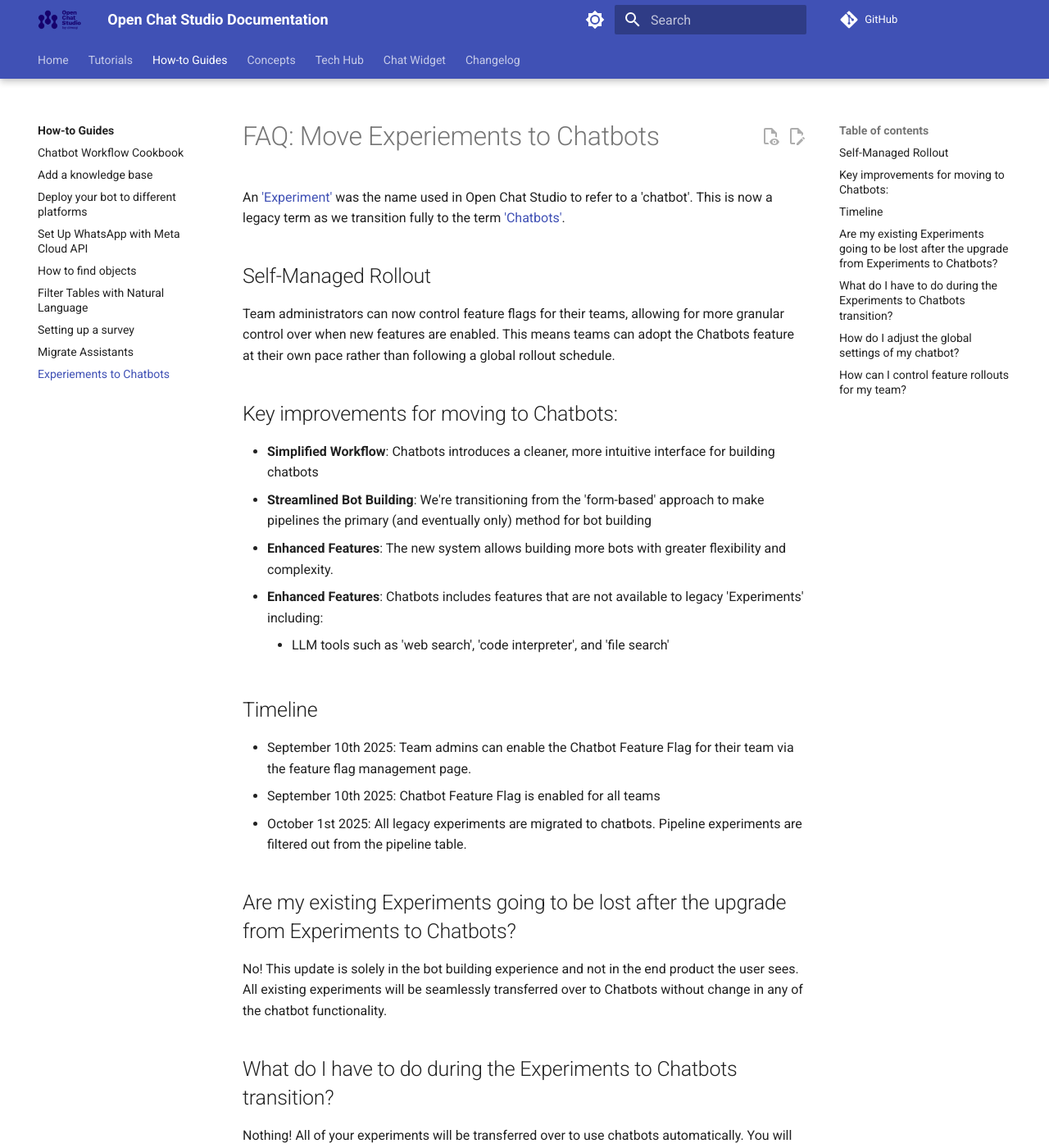
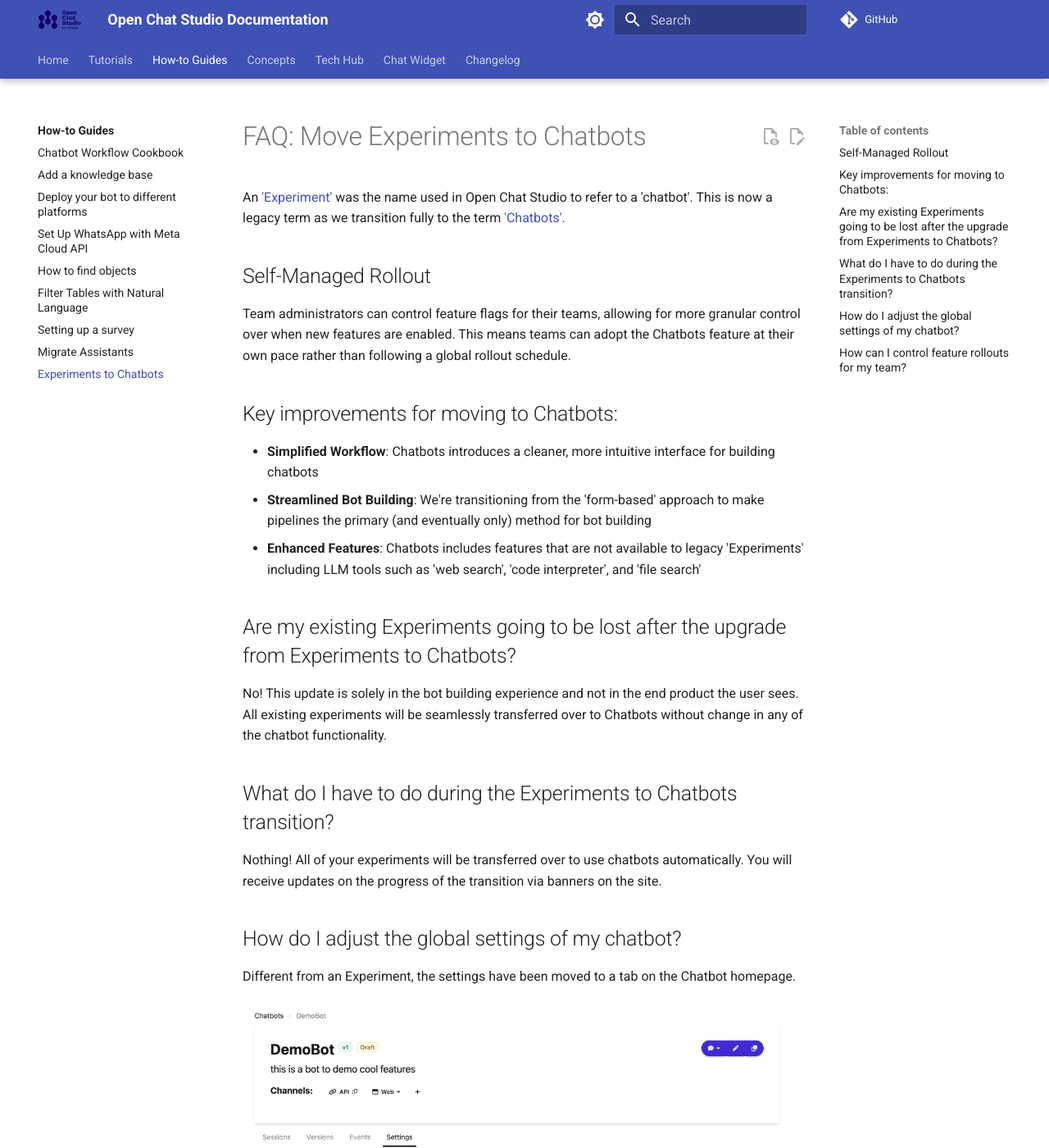
Before and after one commit to dimagi/open-chat-studio-docs, an MkDocs documentation site: the page built from docs/how-to/rollout_faq.md, in a window 1280 px wide and 1400 px high. Shown: the whole window at 82% size. Built offline with MkDocs 1.6.1 and Material for MkDocs 9.7.7, drawn with Linux system fonts in a browser that asks for light colours; a script that is not in the unit is left out; comment, search, counter and statistics services are not loaded; some of the changed text lies outside the part shown.

Commit message:
PR review comments fixed

```diff
--- a/docs/how-to/rollout_faq.md
+++ b/docs/how-to/rollout_faq.md
@@ -1,22 +1,15 @@
-# FAQ: Move Experiements to Chatbots
-An ['Experiment'](../concepts/experiment/index.md) was the  name used in Open Chat Studio to refer to a 'chatbot'. This is now a legacy term as we transition fully to the term ['Chatbots'](../concepts/chatbots/index.md).
+# FAQ: Move Experiments to Chatbots
+An ['Experiment'](../concepts/experiment/index.md) was the name used in Open Chat Studio to refer to a 'chatbot'. This is now a legacy term as we transition fully to the term ['Chatbots'](../concepts/chatbots/index.md).
 
 ## Self-Managed Rollout
-Team administrators can now control feature flags for their teams, allowing for more granular control over when new features are enabled. This means teams can adopt the Chatbots feature at their own pace rather than following a global rollout schedule.
+Team administrators can control feature flags for their teams, allowing for more granular control over when new features are enabled. This means teams can adopt the Chatbots feature at their own pace rather than following a global rollout schedule.
 
 ## Key improvements for moving to Chatbots:
 - **Simplified Workflow**: Chatbots introduces a cleaner, more intuitive interface for building chatbots
 - **Streamlined Bot Building**: We're transitioning from the 'form-based' approach to make pipelines the primary (and eventually only) method for bot building
-- **Enhanced Features**: The new system allows building more bots with greater flexibility and complexity.
-- **Enhanced Features**: Chatbots includes features that are not available to legacy 'Experiments' including:
-    - LLM tools such as 'web search', 'code interpreter', and 'file search'
+- **Enhanced Features**: Chatbots includes features that are not available to legacy 'Experiments' including LLM tools such as 'web search', 'code interpreter', and 'file search'
 
 
-
-## Timeline
-- September 10th 2025: Team admins can enable the Chatbot Feature Flag for their team via the feature flag management page.
-- September 10th 2025: Chatbot Feature Flag is enabled for all teams
-- October 1st 2025: All legacy experiments are migrated to chatbots. Pipeline experiments are filtered out from the pipeline table.
 
 ## Are my existing Experiments going to be lost after the upgrade from Experiments to Chatbots?
 No! This update is solely in the bot building experience and not in the end product the user sees. All existing experiments will be seamlessly transferred over to Chatbots without change in any of the chatbot functionality.
@@ -33,7 +26,7 @@
 Here, you are able to modify name, description, voice, tracing, consent, surveys, participant allowlist, and seed message.
 
 ## How can I control feature rollouts for my team?
-Team administrators can manage the chatbot feature for their team.
+Team administrators can use flags to show or hide the features for their team.
 
 To access feature flag management:
 
@@ -41,11 +34,11 @@
 2. Click on the "Manage Feature Flags" button
 
 <figure markdown="span">
-  ![Chatbot Settings](../assets/images/manage_flags_button.png)
+  ![Team Feature Flags](../assets/images/manage_flags_button.png)
   <figcaption>Feature Flag Management</figcaption>
 </figure>
 
 <figure markdown="span">
-  ![Chatbot Settings](../assets/images/manage_flags_page.png)
+  ![Feature Flags](../assets/images/manage_flags_page.png)
   <figcaption>Feature Flag Management Page</figcaption>
 </figure>
--- a/mkdocs.yml
+++ b/mkdocs.yml
@@ -110,7 +110,7 @@
       - Filter Tables with Natural Language: how-to/nl_filter.md
       - how-to/setting_up_a_survey.md
       - how-to/assistants_migration.md
-      - Experiements to Chatbots: how-to/rollout_faq.md
+      - Experiments to Chatbots: how-to/rollout_faq.md
   - Concepts:
       - concepts/index.md
 
```
Also changed, not shown: docs/concepts/chatbots/index.md (+0 -9 lines), docs/concepts/experiment/index.md (+3 -3 lines), docs/concepts/index.md (+1 -1 lines), docs/how-to/setting_up_a_survey.md (+2 -2 lines).
